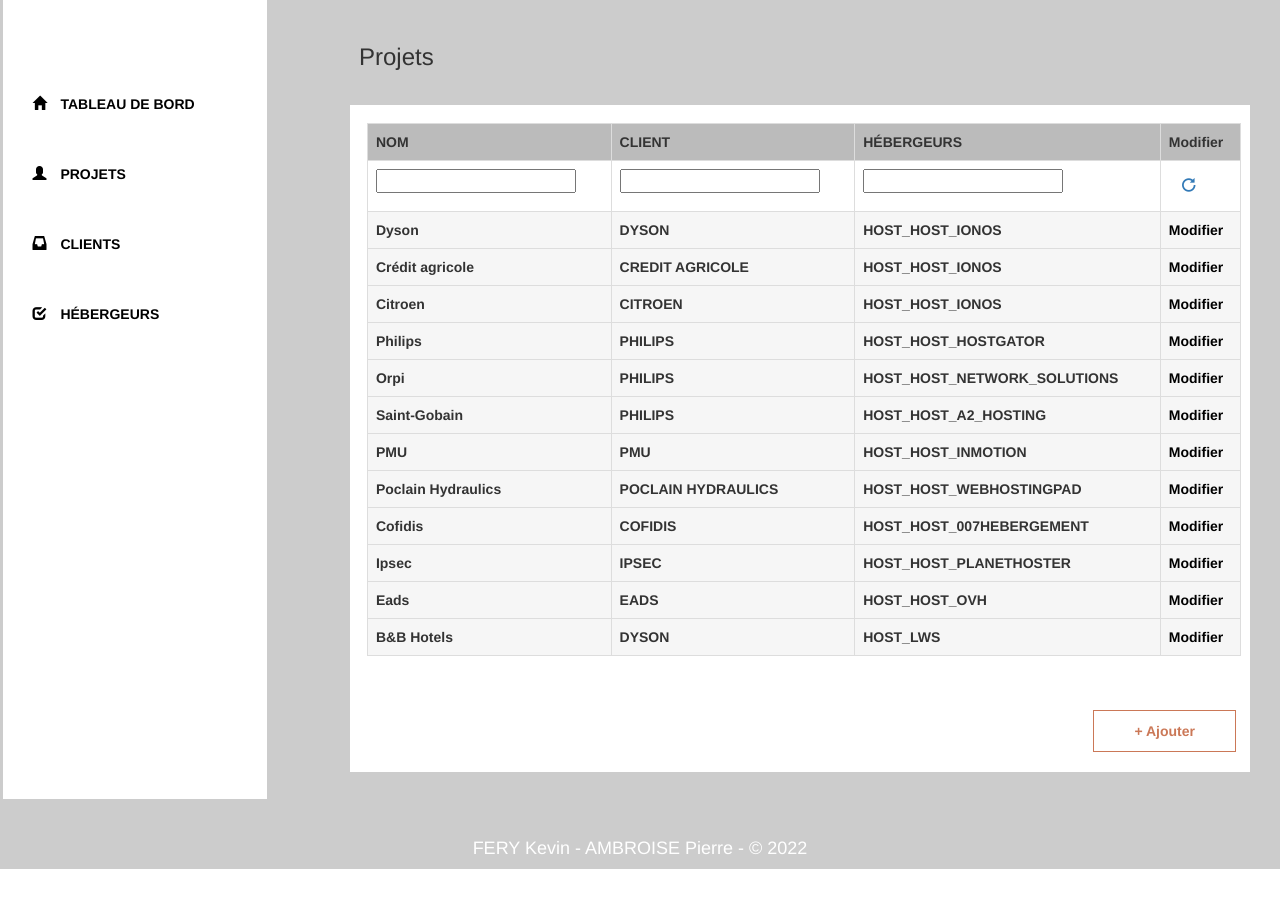
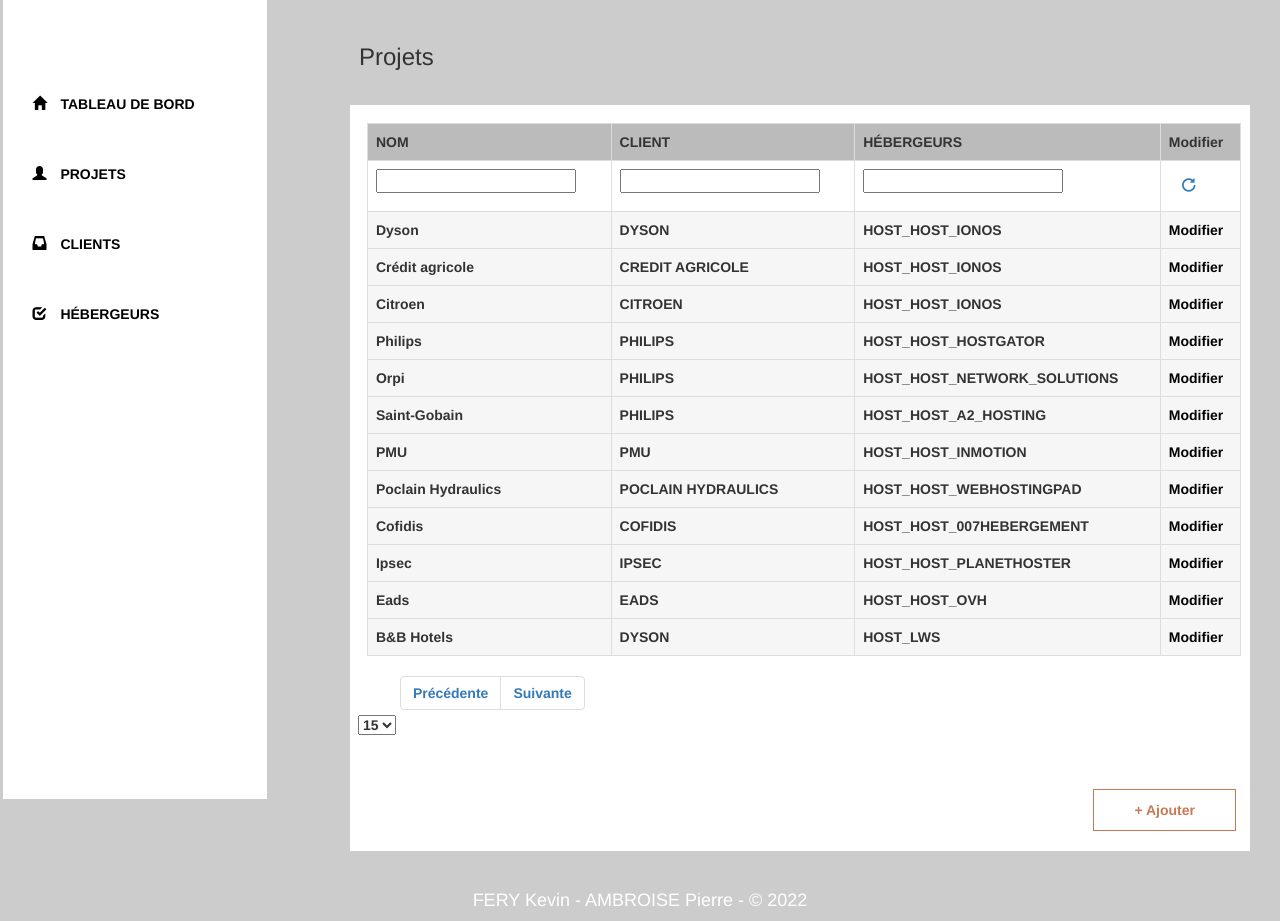
Before and after one commit to Fan2Shrek/Projet_PHP, a PHP site: page /project/all in a window 1280 px wide. Shown: the part 101-1022 px from the top of the page. Before the commit the page ends 970 px from the top, so only its background shows below. Run offline with PHP 8.4, Linux system fonts and the light colour scheme; data comes from the database, SQL or seed files in the repository; some libraries are stand-ins or nearby versions.

Commit message:
Added paginator for projects

```diff
--- a/Project/View.php
+++ b/Project/View.php
@@ -31,6 +31,17 @@
     }
 }
 
+$nbPerPage = isset($_GET['nbPage']) ? $_GET['nbPage']: 15;
+$currentPage = isset($_GET['page']) ? $_GET['page']: 1;
+
+$pages = count($projects)/$nbPerPage;
+$allProject = array();
+
+for ($i=($currentPage-1)*$nbPerPage; $i<$currentPage*$nbPerPage; $i++){
+    if (isset($projects[$i])) $allProject[] = $projects[$i];
+}
+
+$projects = $allProject;
 
 ?>
 
@@ -44,6 +55,9 @@
         <link rel="stylesheet" href="https://maxcdn.bootstrapcdn.com/bootstrap/3.3.6/css/bootstrap.min.css">
         <script src="public/js/script.js"></script>
         <link rel="stylesheet" href="public/css/styles.css">
+        <script>
+
+        </script>
     </head>
 
     <body>
@@ -86,7 +100,7 @@
                                                 <a class='btn btn-secondary' href='project/all'><span class='glyphicon glyphicon-repeat'></span></button>
                                             </td>
                                         </tr>
-                                    </form>
+
                                     <?php
                                         if (empty($projects)){
                                             echo '<tr><td colspan="4" style="text-align:center">Aucun projet ne corespond à votre recherche</td></tr>';
@@ -105,6 +119,29 @@
                                         }
                                     ?>
                                 </table>
+
+                                <select name='nbPage' onchange="this.form.submit()">
+                                    <option value="5">5</option>
+                                    <option value="10">10</option>
+                                    <option value="15" selected>15</option>
+                                    <option value="20">20</option>
+                                </select>
+
+                                <ul class="pagination">
+                                    <li class="page-item <?php ($currentPage == 1) ? "disabled" : "" ?>">
+                                        <a href="<?php echo $_SERVER['REQUEST_URI'].'&page='.$currentPage - 1 ?>" class="page-link">Précédente</a>
+                                    </li>
+                                    <?php for($page = 1; $page <= $pages; $page++): ?>
+                                        <li class="page-item <?php ($currentPage == $page) ? "active" : "" ?>">
+                                            <a href="<?php echo $_SERVER['REQUEST_URI'].'&page='.$page?>" class="page-link"><?= $page ?></a>
+                                        </li>
+                                    <?php endfor ?>
+                                        <li class="page-item <?php ($currentPage == $pages) ? "disabled" : "" ?>">
+                                        <a href="<?php echo $_SERVER['REQUEST_URI'].'&page='.$currentPage + 1 ?>" class="page-link">Suivante</a>
+                                    </li>
+                                </ul>
+
+                                </form>
 
                             </div>
 
```
